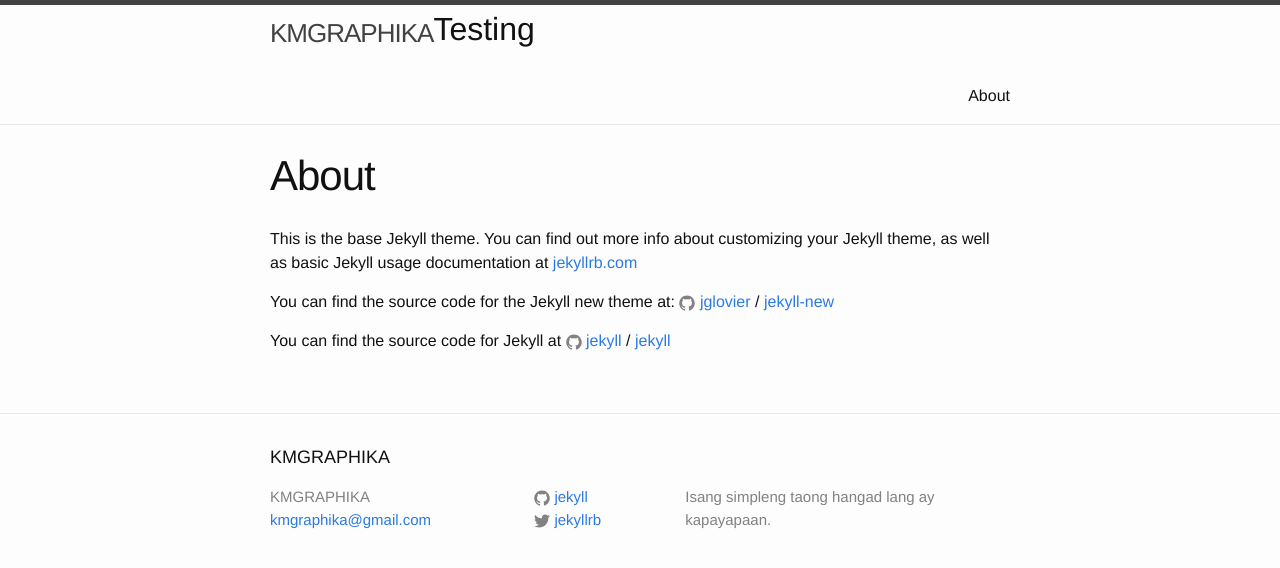
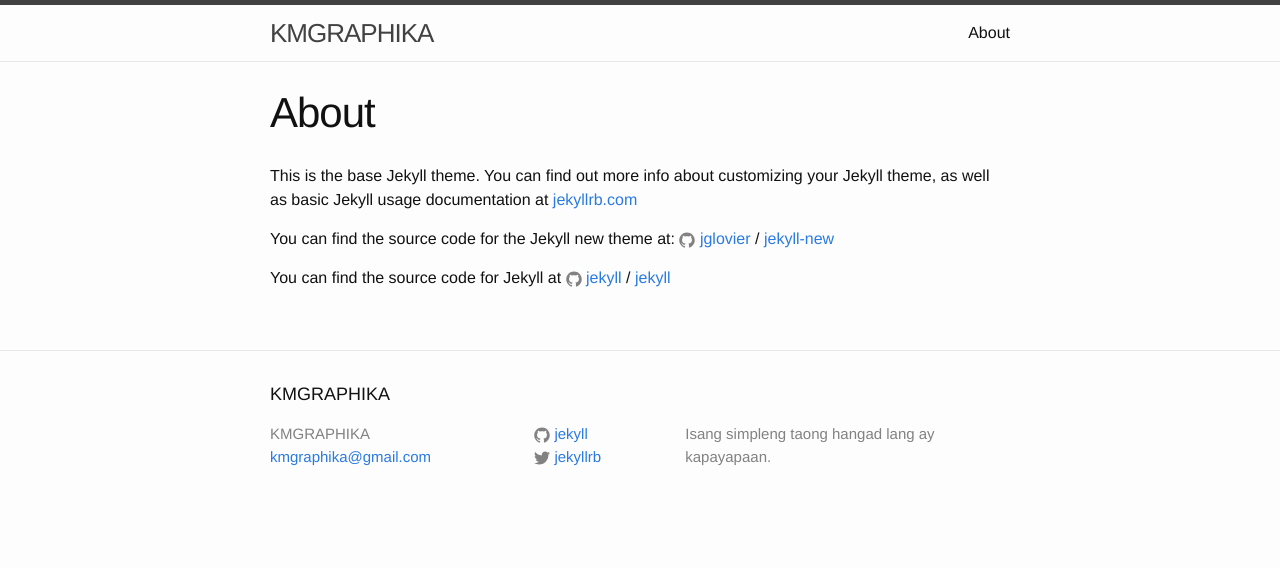
Before and after one commit to kmgraphika/kmgraphika.github.io, a Jekyll site: the page built from about.md, in a window 1280 px wide. Shown: the top 568 px of the page. Built offline with Jekyll 4.4.1, drawn with Linux system fonts in a browser that asks for light colours.

Commit message:
Update header.html

```diff
--- a/_includes/header.html
+++ b/_includes/header.html
@@ -3,7 +3,7 @@
   <div class="wrapper">
 
     <a class="site-title" href="{{ site.baseurl }}/">{{ site.title }}</a>
-    <h1>Testing</h1>
+
     <nav class="site-nav">
       <a href="#" class="menu-icon">
         <svg viewBox="0 0 18 15">
```
